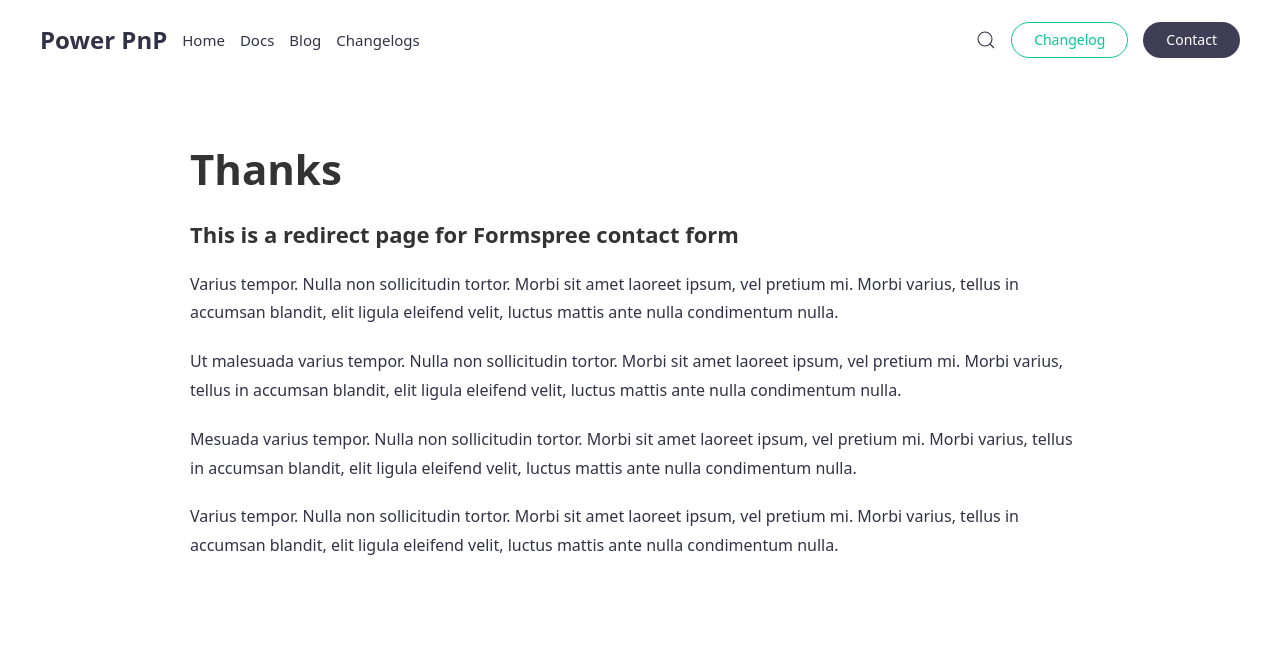
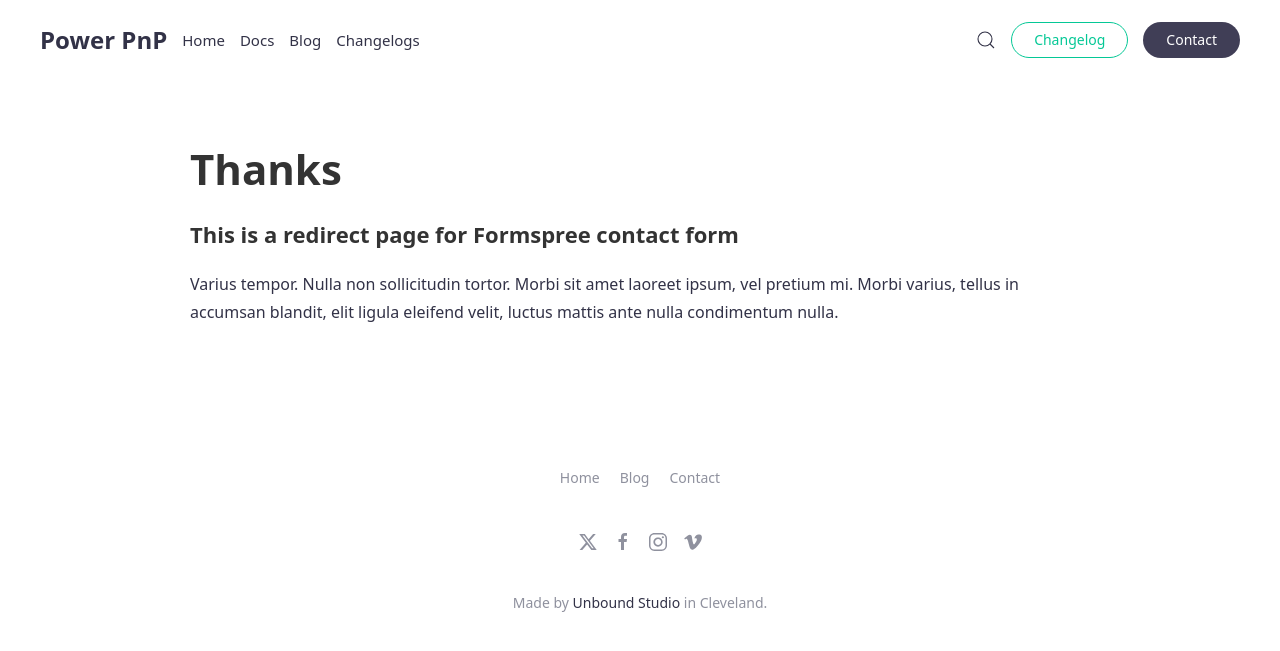
Before and after one commit to microsoft/PowerPnP, a Jekyll site: the page built from thanks.md, in a window 1280 px wide, cut to the strip 100-773 px from the top of the page. Shown: the top 651 px of the strip. Built offline with Jekyll 4.4.1, drawn with Linux system fonts in a browser that asks for light colours.

Commit message:
Update thanks.md

```diff
--- a/thanks.md
+++ b/thanks.md
@@ -8,9 +8,3 @@ width: small
 ### This is a redirect page for Formspree contact form
 
 Varius tempor. Nulla non sollicitudin tortor. Morbi sit amet laoreet ipsum, vel pretium mi. Morbi varius, tellus in accumsan blandit, elit ligula eleifend velit, luctus mattis ante nulla condimentum nulla.
-
-Ut malesuada varius tempor. Nulla non sollicitudin tortor. Morbi sit amet laoreet ipsum, vel pretium mi. Morbi varius, tellus in accumsan blandit, elit ligula eleifend velit, luctus mattis ante nulla condimentum nulla.
-
-Mesuada varius tempor. Nulla non sollicitudin tortor. Morbi sit amet laoreet ipsum, vel pretium mi. Morbi varius, tellus in accumsan blandit, elit ligula eleifend velit, luctus mattis ante nulla condimentum nulla.
-
-Varius tempor. Nulla non sollicitudin tortor. Morbi sit amet laoreet ipsum, vel pretium mi. Morbi varius, tellus in accumsan blandit, elit ligula eleifend velit, luctus mattis ante nulla condimentum nulla.
```
